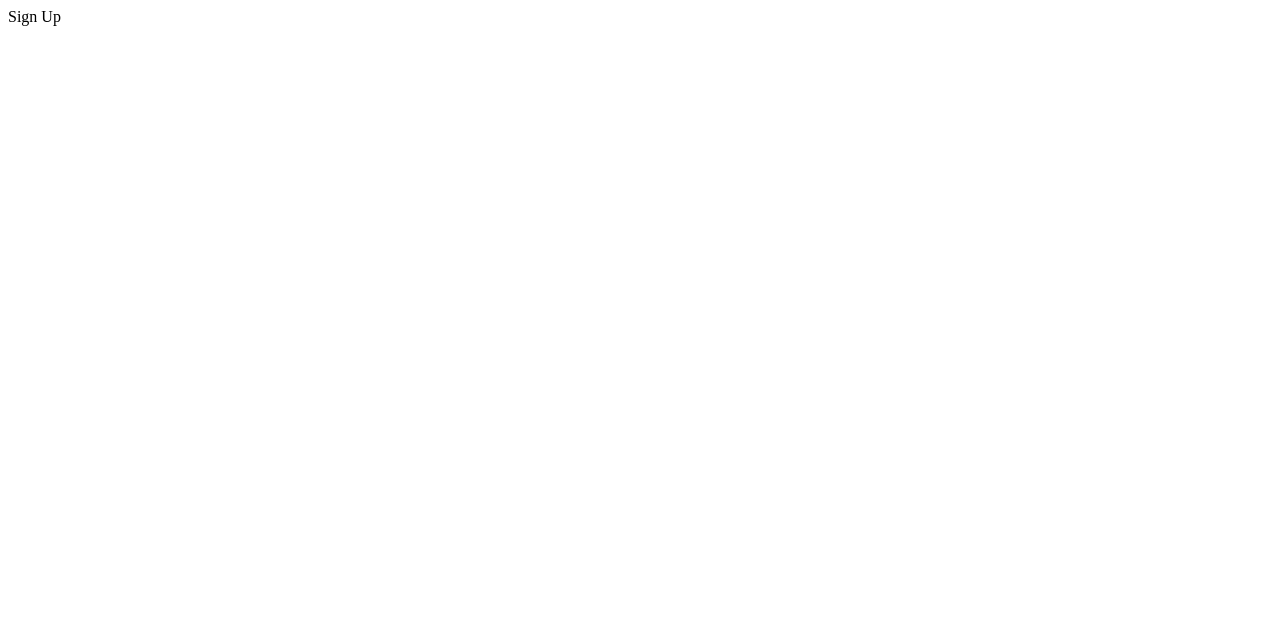
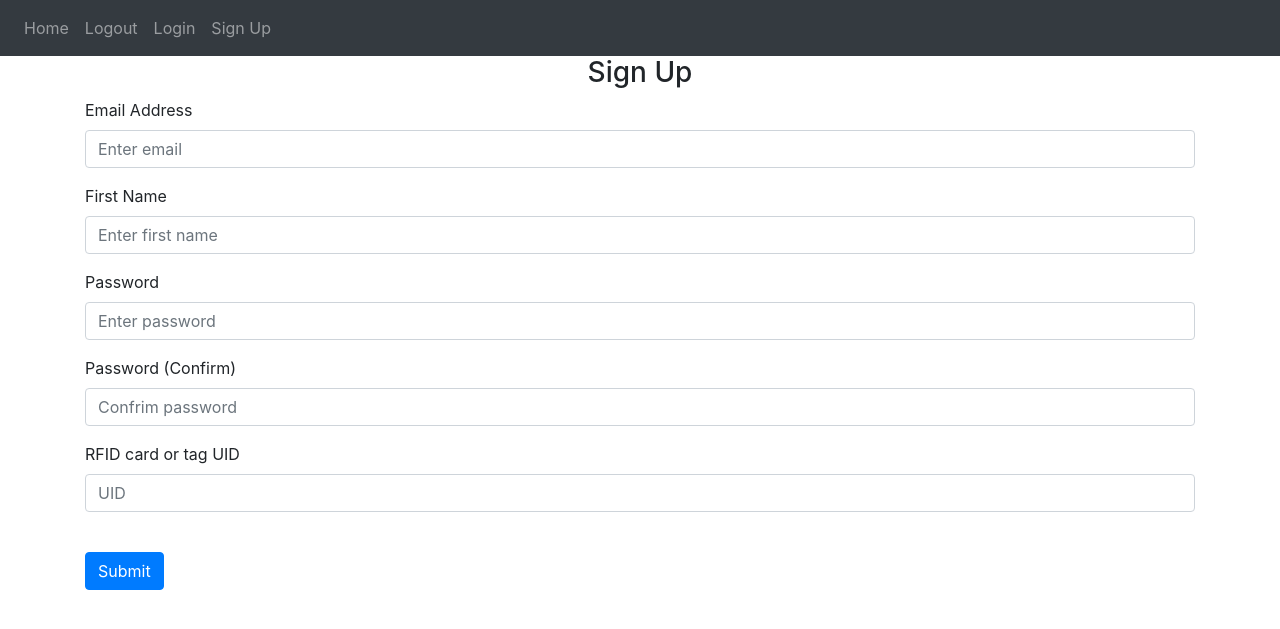
Before and after one commit to DrakBoul/PyPark, a Flask app: page /sign-up in a window 1280 px wide. Before the commit the part shown is almost empty. Shown: the top 629 px of the page. Run offline with Flask 3, Linux system fonts and the light colour scheme; some libraries are stand-ins or nearby versions.

Commit message:
added login and signup templates.

```diff
--- a/website/auth.py
+++ b/website/auth.py
@@ -1,10 +1,10 @@
-from flask import Blueprint
+from flask import Blueprint, render_template
 
 auth = Blueprint('auth', __name__)
 
 @auth.route('/login')
 def login():
-    return "<p>Login</p>"
+    return render_template("login.html", boolean = True)
 
 @auth.route('/logout')
 def logout():
@@ -12,4 +12,4 @@ def logout():
 
 @auth.route('/sign-up')
 def sign_up():
-    return "<p>Sign Up</p>"
+    return render_template("sign_up.html")
--- a/website/templates/base.html
+++ b/website/templates/base.html
@@ -36,6 +36,10 @@
               </div>
             </div>
           </nav>
+          <div class="container">
+            {% block content%}
+            {% endblock %}
+          </div>
           <script
             src="https://code.jquery.com/jquery-3.2.1.slim.min.js"
             integrity="sha384-KJ3o2DKtIkvYIK3UENzmM7KCkRr/rE9/Qpg6aAZGJwFDMVNA/GpGFF93hXpG5KkN"
--- a/website/templates/home.html
+++ b/website/templates/home.html
@@ -1 +1,4 @@
-{% extends "base.html"%} {% block title %}Changed{% endblock %}
+{% extends "base.html"%} {% block title %}Home{% endblock %}
+{% block content%}
+<h1> Home page content here</h1>
+{% endblock %}
--- /dev/null
+++ b/website/templates/sign_up.html
@@ -0,0 +1,53 @@
+{% extends "base.html"%} {% block title %}Sign Up{% endblock %}
+{% block content%}
+<form method="POST">
+    <h3 align="center">Sign Up</h3>
+    <div class="form-group">
+        <label for="email"> Email Address</label>
+        <input
+        type="email"
+        class="form-control"
+        id="email"
+        name="email"
+        placeholder="Enter email"/>
+    </div>
+    <div class="form-group">
+        <label for="firstName"> First Name</label>
+        <input
+        type="text"
+        class="form-control"
+        id="firstName"
+        name="firstName"
+        placeholder="Enter first name"/>
+    </div>
+    <div class="form-group">
+        <label for="password1">Password</label>
+        <input
+        type="password"
+        class="form-control"
+        id="password1"
+        name="password1"
+        placeholder="Enter password"/>
+    </div>
+    <div class="form-group">
+        <label for="password2">Password (Confirm)</label>
+        <input
+        type="password"
+        class="form-control"
+        id="password2"
+        name="password2"
+        placeholder="Confrim password"/>
+    </div>
+    <div class="form-group">
+        <label for="UID">RFID card or tag UID</label>
+        <input
+        type="text"
+        class="form-control"
+        id="UID"
+        name="UID"
+        placeholder="UID"/>
+    </div>
+    <br />
+    <button type="submit" class="btn btn-primary">Submit</button>
+</form>
+{% endblock %}
```
Also changed, not shown: website/templates/login.html (added, +26 -0 lines).
